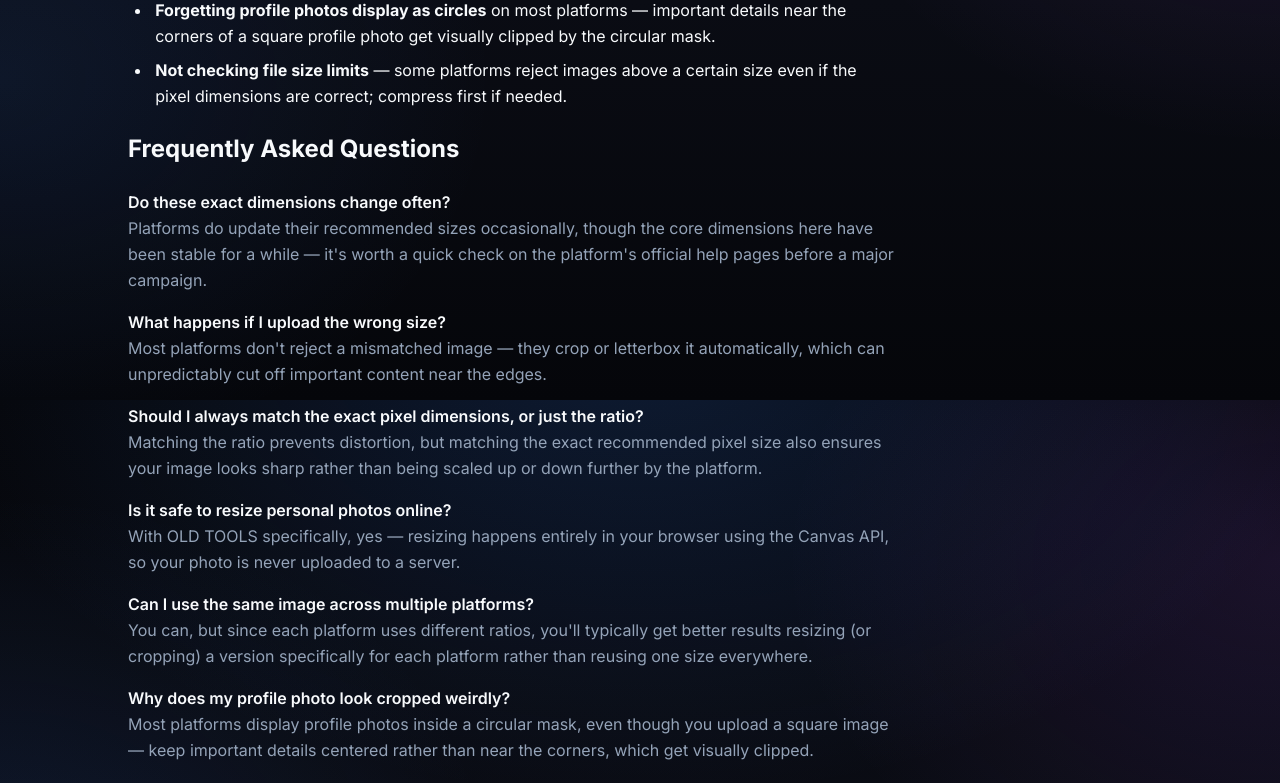
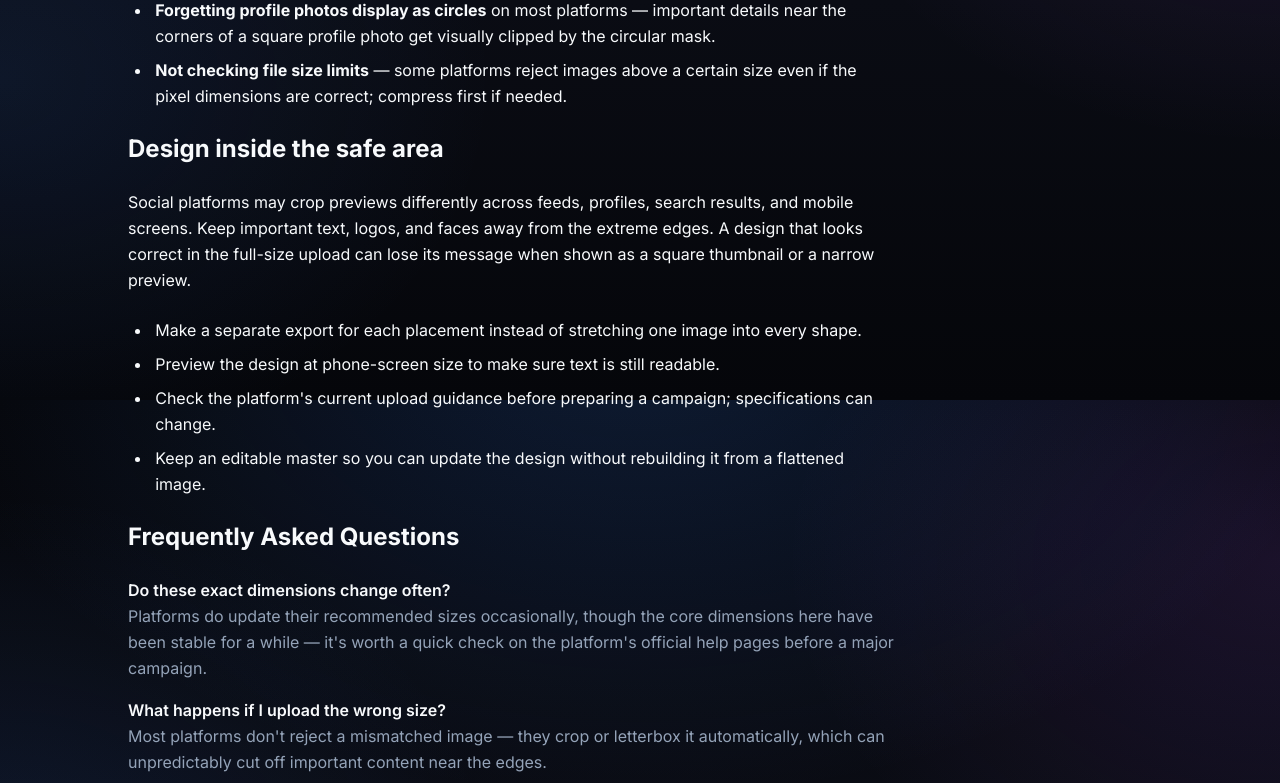
Before and after one commit to surajkumar122024-star/ok01, a Next.js app: page /blog/resize-images-for-social-media in a window 1280 px wide. Shown: the part 3600-4383 px from the top of the page. Built offline with nearby package versions, Linux system fonts and the light colour scheme.

Commit message:
Add unique topic-specific examples and practical guidance

```diff
--- a/src/app/blog/resize-images-for-social-media/page.tsx
+++ b/src/app/blog/resize-images-for-social-media/page.tsx
@@ -170,6 +170,20 @@ export default function ResizeForSocialMediaArticle() {
             <li><strong>Not checking file size limits</strong> — some platforms reject images above a certain size even if the pixel dimensions are correct; compress first if needed.</li>
           </ul>
 
+          <h2 className="text-2xl font-bold mt-8">Design inside the safe area</h2>
+          <p>
+            Social platforms may crop previews differently across feeds, profiles, search results,
+            and mobile screens. Keep important text, logos, and faces away from the extreme edges.
+            A design that looks correct in the full-size upload can lose its message when shown as a
+            square thumbnail or a narrow preview.
+          </p>
+          <ul className="list-disc pl-6 space-y-2">
+            <li>Make a separate export for each placement instead of stretching one image into every shape.</li>
+            <li>Preview the design at phone-screen size to make sure text is still readable.</li>
+            <li>Check the platform's current upload guidance before preparing a campaign; specifications can change.</li>
+            <li>Keep an editable master so you can update the design without rebuilding it from a flattened image.</li>
+          </ul>
+
           <h2 id="faq" className="text-2xl font-bold mt-8">Frequently Asked Questions</h2>
           <div className="space-y-4">
             <div>
```
